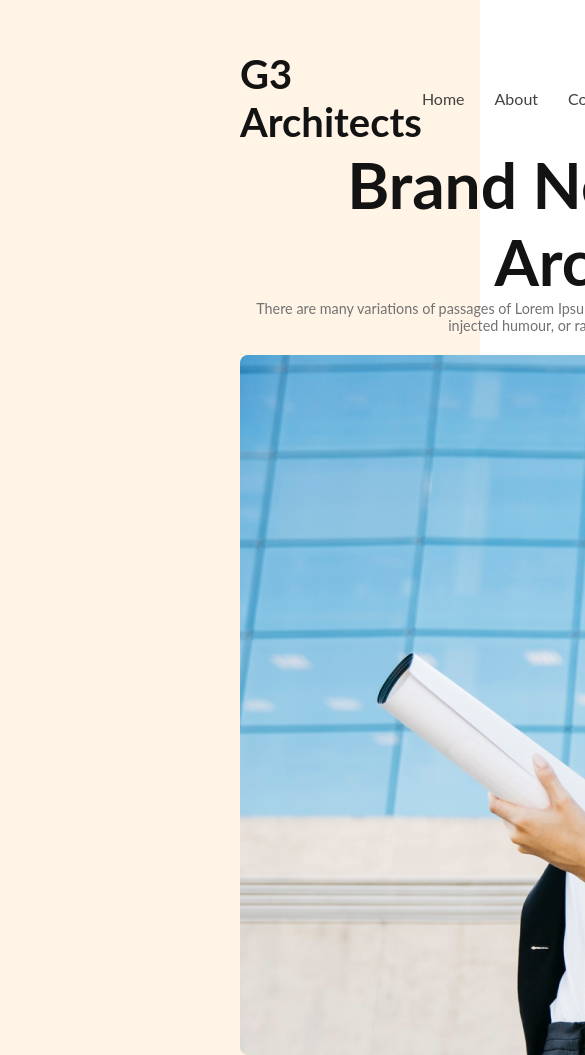
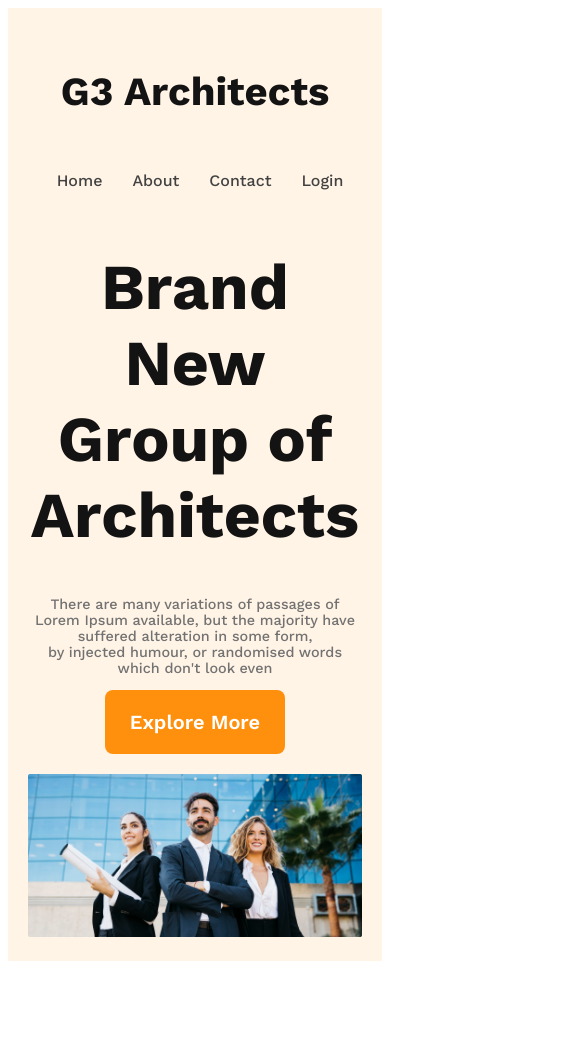
Before and after one commit to rirubelhossain/G3-architect-landing, a plain HTML site: page index.html in a window 390 px wide. Shown: the top 1055 px of the page, 585 px wide, since content can reach past the window. After the commit the page ends 969 px from the top, so only its background shows below. Drawn offline with nearby package versions, Linux system fonts and the light colour scheme.

Commit message:
Finished the header section with responsive for mobile and medium devices

```diff
--- a/index.html
+++ b/index.html
@@ -23,7 +23,7 @@
                     Group of Architects
                 </h1>
                 <p class="banner-description">
-                    There are many variations of passages of Lorem Ipsum available, but the majority have suffered alteration in some form, by injected humour, or randomised words which don't look even
+                    There are many variations of passages of Lorem Ipsum available, but the majority have suffered alteration in some form,<br> by injected humour, or randomised words which don't look even
                 </p>
                 <button class="btn-primary">Explore More</button>
 
--- a/styles/style.css
+++ b/styles/style.css
@@ -6,13 +6,21 @@
 *{
     font-family: 'Open Sans', sans-serif;
     font-family: 'Work Sans', sans-serif;
-    font-family: 'Lato', sans-serif;
-    margin: 0;
-    padding: 0;
+    /* font-family: 'Lato', sans-serif; */
+    /* margin: 0;
+    padding: 0; */
 
 }
 .btn-primary{
-
+    /* margin-top: 20px; */
+    border-radius: 8px;
+    background: #FF900E;
+    padding: 20px 25px;
+    color: #FFFFFF;
+    font-size: 1.25rem;
+    border: 0;
+    font-weight: 600;
+    cursor: pointer;
 }
 
 /* Header styles */
@@ -48,7 +56,7 @@ nav li a{
 
 /* Banner styles */
 .banner-content{
-    width: 800px;
+     /* width: 800px; */
     text-align: center;
     margin: 0 auto;
 }
@@ -76,3 +84,28 @@ line-height: 26px; /* 162.5% */
     font-weight: 400;
     color: #727272;
 }
+
+.banner img{
+    margin-top: 20px;
+    width: 100%;
+}
+
+/* Responsive Media Query */
+/* Mobile Devices */
+@media screen and (max-width: 576px){
+    header{
+        padding: 20px;
+    }
+    nav{
+        flex-direction: column;
+    }
+}
+/* Tablets */
+@media screen and (min-width: 576px ) and (max-width:960px) {
+    header{
+        padding: 50px;
+    }
+    nav{
+        flex-direction: column;
+    }
+}
```
